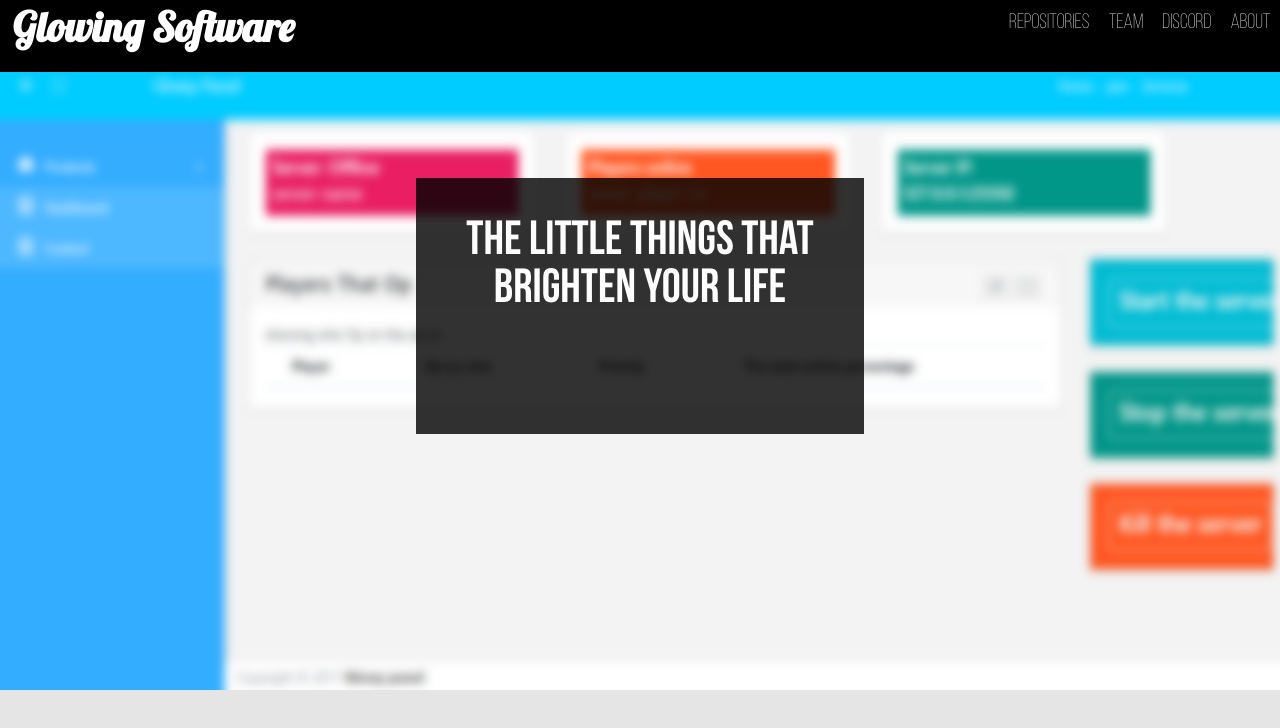
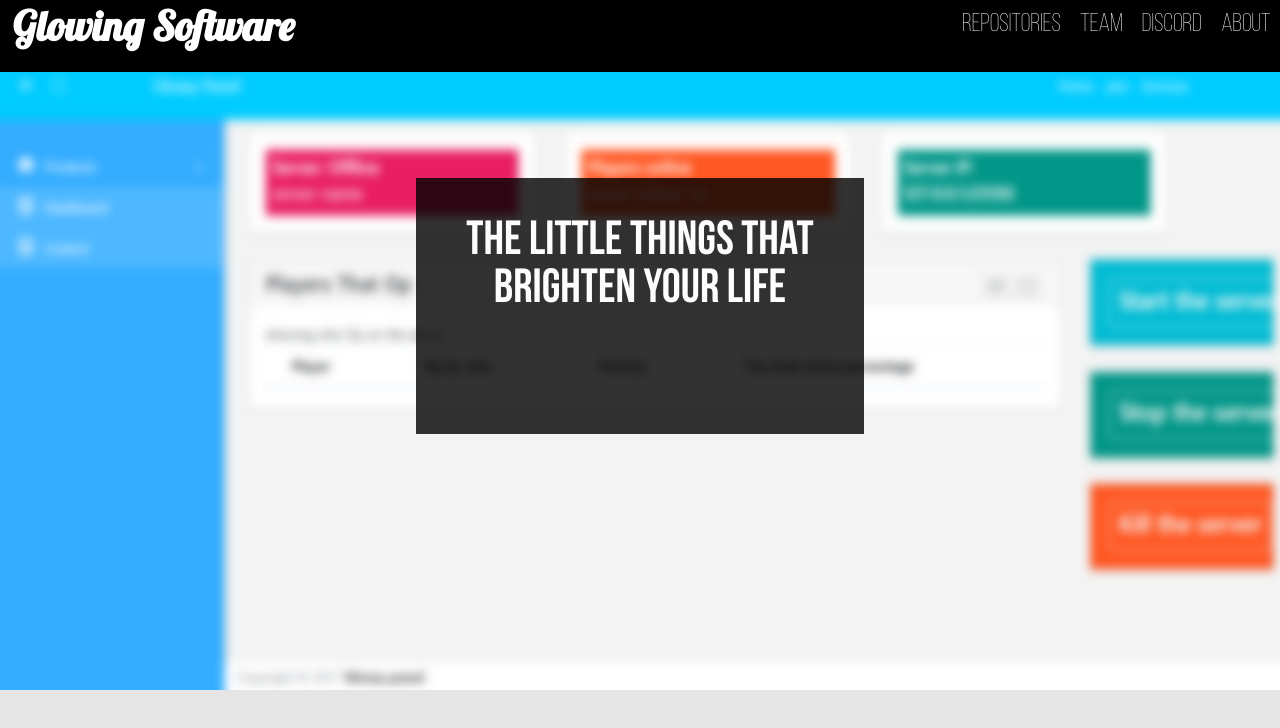
Before and after one commit to GlowingSoftware/glowingsoftware.github.io, a plain HTML site: page index.html in a window 1280 px wide. Drawn offline with Linux system fonts and the light colour scheme.

Commit message:
Font Edit

```diff
--- a/css/header.css
+++ b/css/header.css
@@ -9,7 +9,6 @@ h1 {
 	color: white;
 	margin: 0 0 0 0;
 	padding-left: 1%;
-	padding-top: 0.1%;
 	position: absolute;
 	font-size: 2.55em;
 }
@@ -19,8 +18,11 @@ a {
 	text-decoration: none;
 	color: white;
 	font-family: bebasLight;
-	font-size: 1.30em;
+	font-size: 1.6em;
 	padding-top: 0.9%;
 	padding-left: 0.75%;
 	padding-right: 0.75%;
 }
+a:hover {
+	color: darkgray;
+}
```
